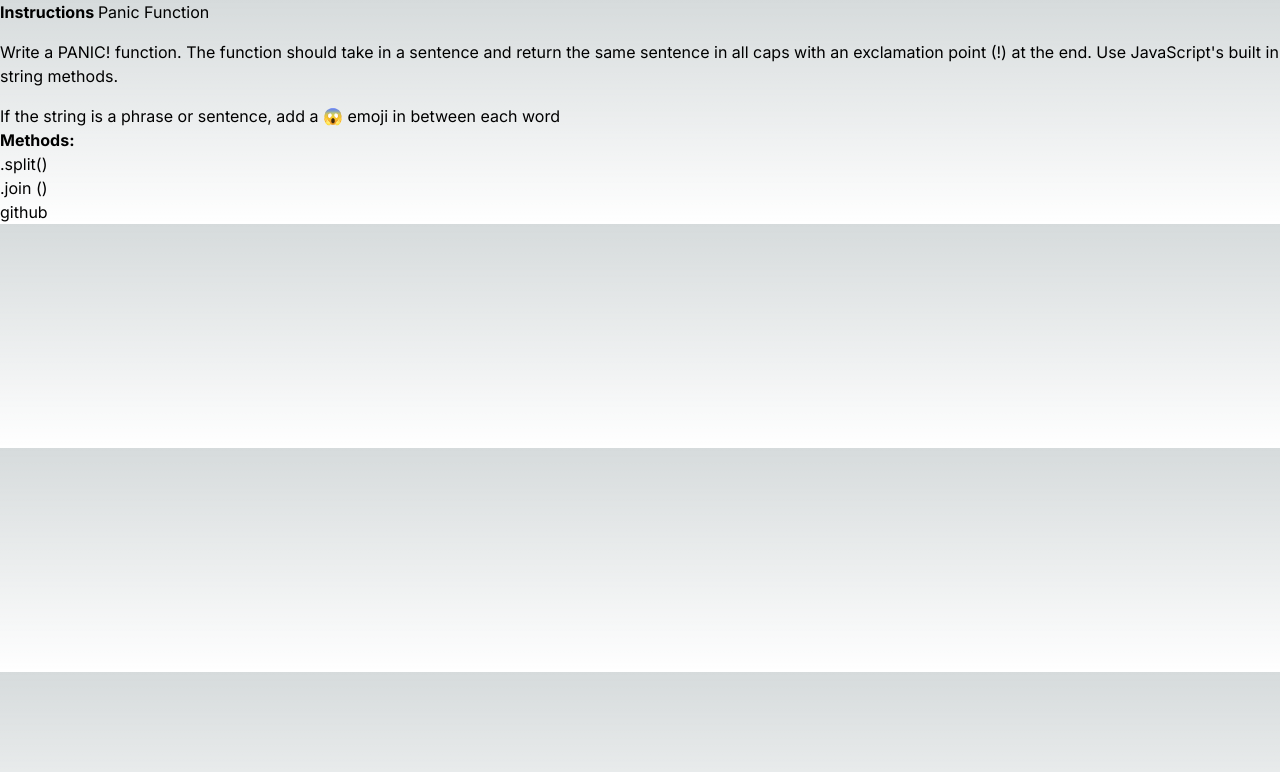
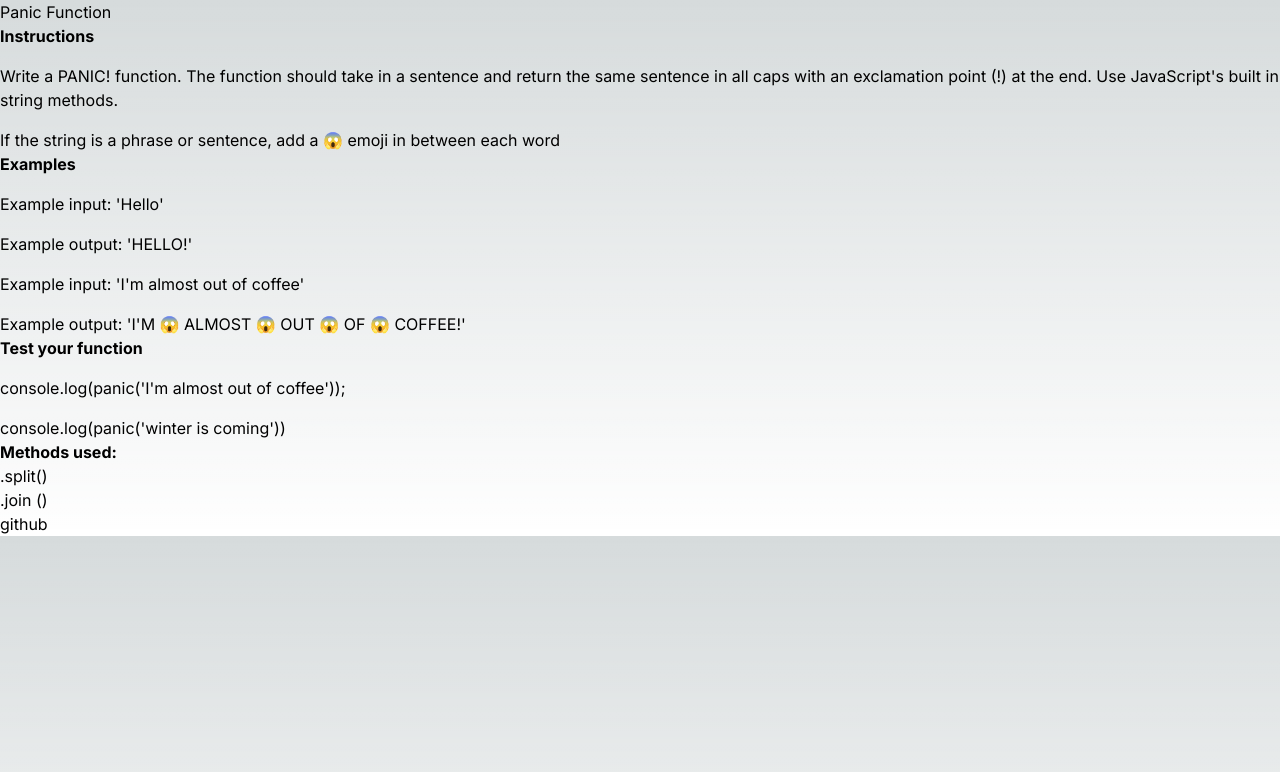
Before and after one commit to IsabelTizon/js-challenges, a Next.js app: page /scrimba/0 in a window 1280 px wide. Shown: the top 772 px of the page. Built offline with nearby package versions, Linux system fonts and the light colour scheme.

Commit message:
Details Challenge changed

```diff
--- a/src/app/scrimba/[challengeDetails]/page.js
+++ b/src/app/scrimba/[challengeDetails]/page.js
@@ -56,10 +56,9 @@ export default function ChallengeDetails({ params }) {
 	return (
 		<div>
 			<h1 className="" key={challenge.id}>
-				{" "}
-				<span className="font-bold">Instructions </span>
 				{challenge.name}
 			</h1>
+			<h2 className="font-bold">Instructions</h2>
 			<div>
 				{" "}
 				{challenge.description.map((intructions) => {
@@ -74,7 +73,32 @@ export default function ChallengeDetails({ params }) {
 					);
 				})}
 			</div>
-			<p className="font-bold">Methods: </p>
+			<h2 className="font-bold">Examples</h2>
+			<div>
+				{challenge.example.map((examples) => {
+					console.log(
+						"Challenge Example: ",
+						challenge.example
+					);
+					return (
+						<p className="mt-[1rem]" key={examples}>
+							{examples}
+						</p>
+					);
+				})}
+			</div>
+			<h2 className="font-bold">Test your function</h2>
+			<div>
+				{challenge.tester.map((testing) => {
+					console.log("Tester: ", challenge.tester);
+					return (
+						<p className="mt-[1rem]" key={testing}>
+							{testing}
+						</p>
+					);
+				})}
+			</div>
+			<h2 className="font-bold">Methods used: </h2>
 			<div>
 				{challenge.methods.map((hints) => {
 					console.log(
--- a/src/components/challenges.js
+++ b/src/components/challenges.js
@@ -6,7 +6,7 @@ export const challenges = [
 			"Write a PANIC! function. The function should take in a sentence and return the same sentence in all caps with an exclamation point (!) at the end. Use JavaScript's built in string methods. ",
 			"If the string is a phrase or sentence, add a 😱 emoji in between each word",
 		],
-		Example: [
+		example: [
 			"Example input: 'Hello'",
 			"Example output: 'HELLO!'",
 			"Example input: 'I'm almost out of coffee'",
@@ -29,7 +29,7 @@ export const challenges = [
 			"Write a function `whisper` that takes in a sentence and returns a new sentence in all lowercase letters with 'shh...' at the beginning.",
 			"The function should also remove an exclamation point at the end of the sentence, if there is one. ",
 		],
-		Example: [
+		example: [
 			"Example input: 'The KITTENS are SLEEPING!'",
 			"Example output: 'shh... the kittens are sleeping'",
 		],
@@ -55,7 +55,7 @@ export const challenges = [
 		description: [
 			" Write a function that takes in a string of letters and returns a sentence in which every other letter is capitalized.",
 		],
-		Example: [
+		example: [
 			"Example input: 'I'm so happy it's Monday'",
 			"Example output: 'I'M So hApPy iT'S MoNdAy'",
 		],
@@ -71,7 +71,7 @@ export const challenges = [
 		id: 3,
 		name: "",
 		description: [" "],
-		Example: ["", ""],
+		example: ["", ""],
 		tester: [""],
 		methods: ["", "", ""],
 		explanation: ["", "", "", ""],
@@ -82,7 +82,7 @@ export const challenges = [
 		id: 4,
 		name: "",
 		description: [" "],
-		Example: ["", ""],
+		example: ["", ""],
 		tester: [""],
 		methods: ["", "", ""],
 		explanation: ["", "", "", ""],
@@ -93,7 +93,7 @@ export const challenges = [
 		id: 5,
 		name: "",
 		description: [" "],
-		Example: ["", ""],
+		example: ["", ""],
 		tester: [""],
 		methods: ["", "", ""],
 		explanation: ["", "", "", ""],
```
